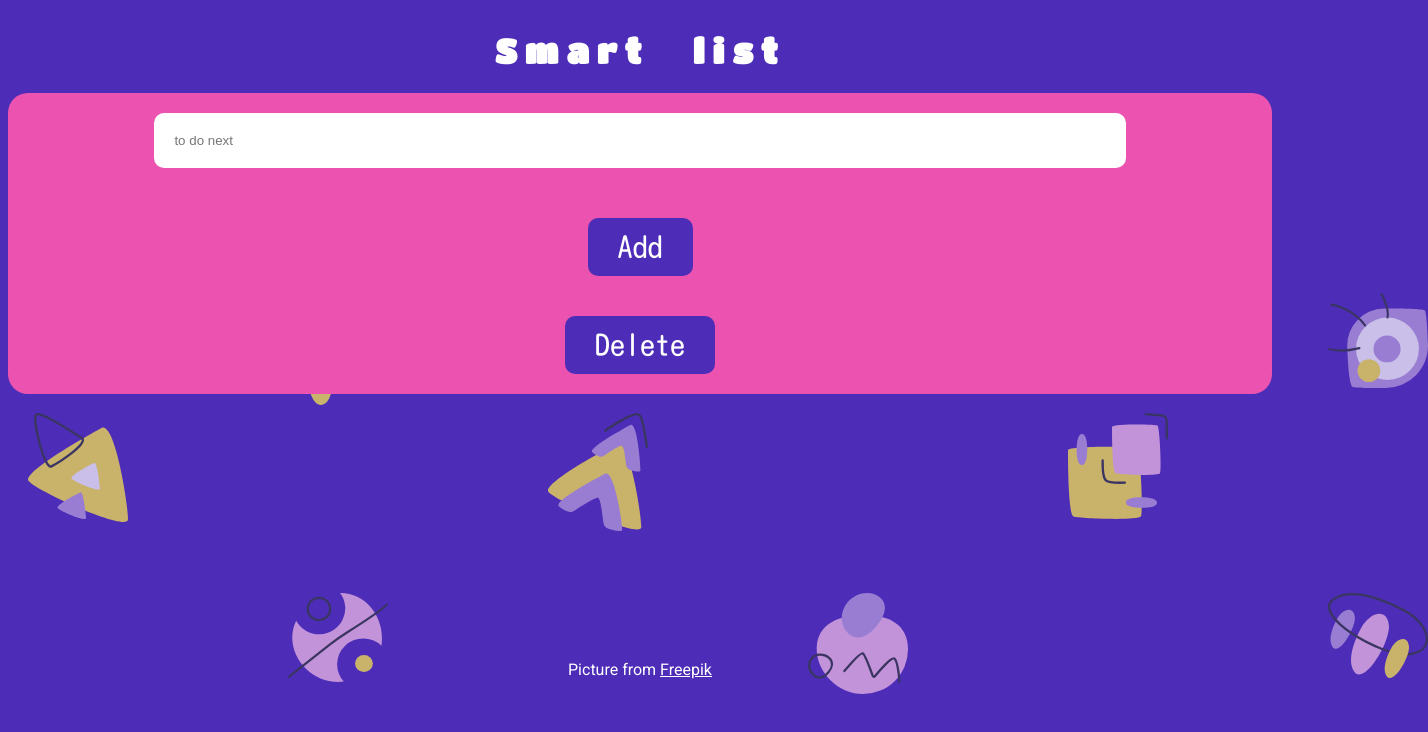
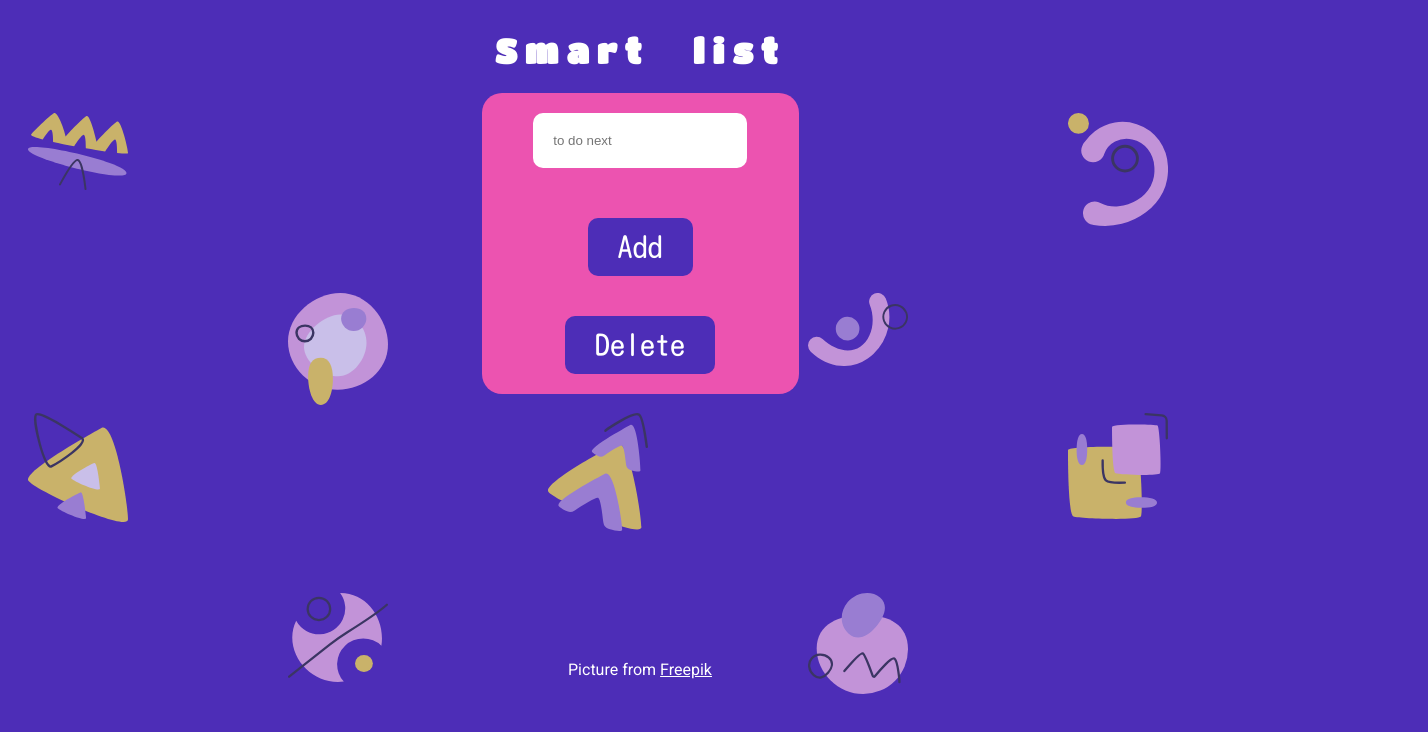
Before and after one commit to Katereshko/my-react-to-do-list, a React (Create React App) app: page / in a window 1280 px wide. Shown: the top 732 px of the page, 1428 px wide, since content can reach past the window. Built offline with nearby package versions, Linux system fonts and the light colour scheme.

Commit message:
flex properties changed: the main component is centered using flex now

```diff
--- a/src/App.js
+++ b/src/App.js
@@ -6,7 +6,7 @@ import { Pictures } from './components/Pictures';
 
 function App() {
   return (
-    <div>
+    <div className="main">
       <Header/>
       <Pictures/>
       <ToDoList/>
--- a/src/assets/App.css
+++ b/src/assets/App.css
@@ -1,3 +1,10 @@
+.main{
+  display: flex;
+  flex-direction: column;
+  align-self: center;
+  overflow-x: hidden;
+}
+
 .crossed{
   text-decoration: line-through;
   text-decoration-color: #4D2DB7;
```
